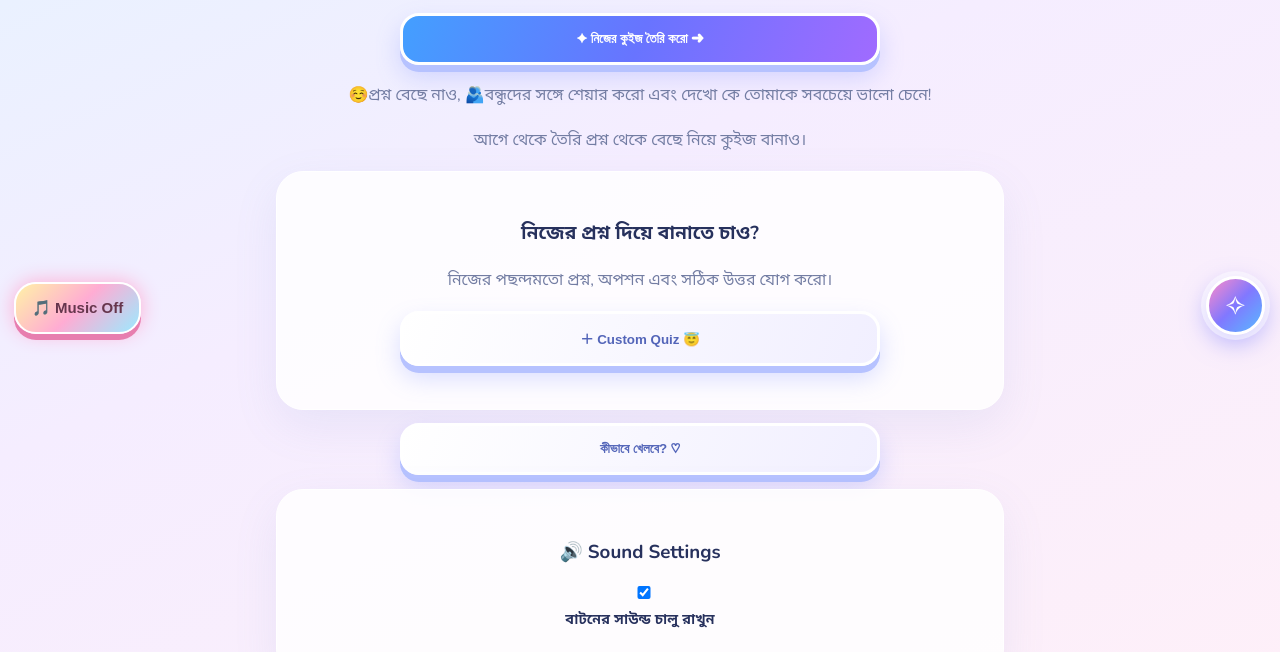
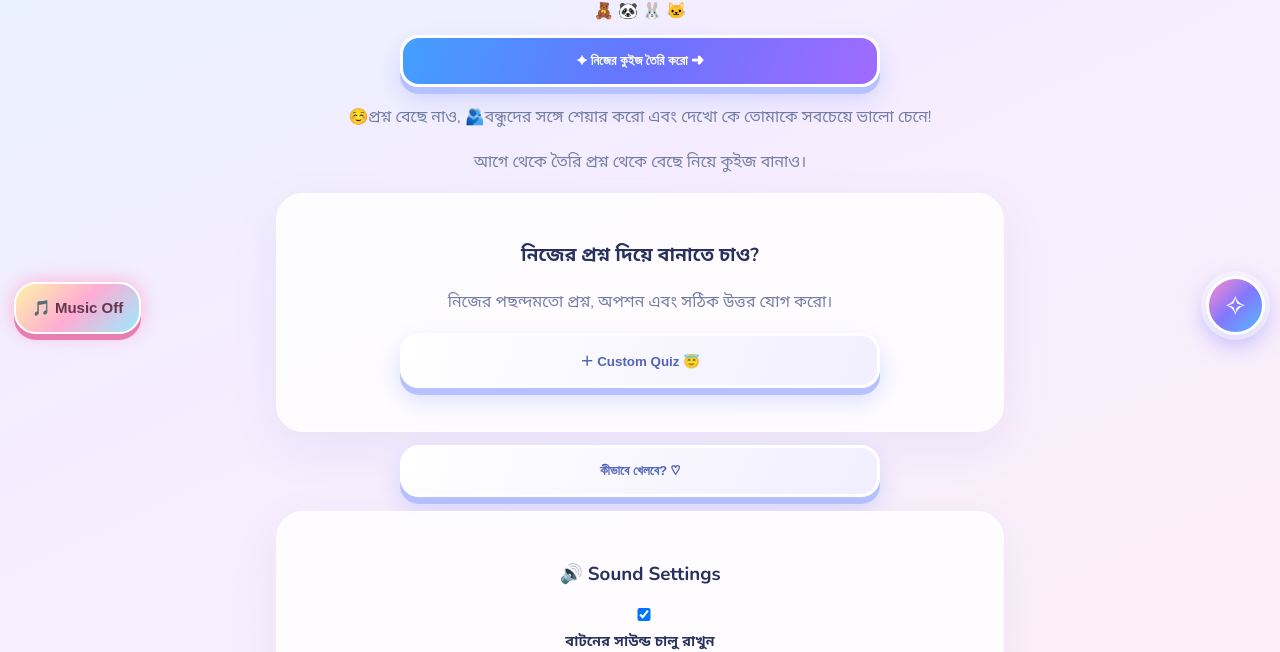
Before and after one commit to Samir7xe/Fake-Friend-Finder, a website: page public/index.html in a window 1280 px wide. Shown: the part 448-1100 px from the top of the page. Drawn offline with nearby package versions, Linux system fonts and the light colour scheme; no server answers.

Commit message:
Update index.html

```diff
--- a/public/index.html
+++ b/public/index.html
@@ -45,6 +45,13 @@
       class="friend-finder-logo"
     >
   </div>
+
+<div class="floating-mascots" aria-label="Animated cartoon friends">
+  <span class="mascot teddy" aria-label="Teddy">🧸</span>
+  <span class="mascot panda" aria-label="Panda">🐼</span>
+  <span class="mascot bunny" aria-label="Bunny">🐰</span>
+  <span class="mascot cat" aria-label="Cat">🐱</span>
+</div>
 
   <!-- প্রধান অপশন: আগে থেকে তৈরি প্রশ্ন -->
   <button id="websiteModeBtn" class="glow">
```
